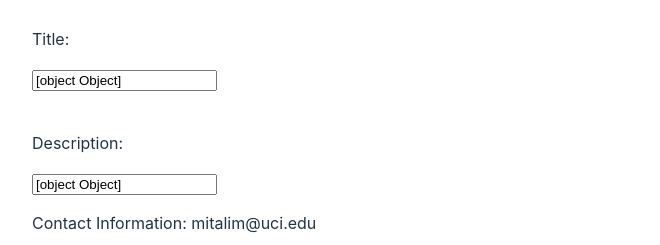
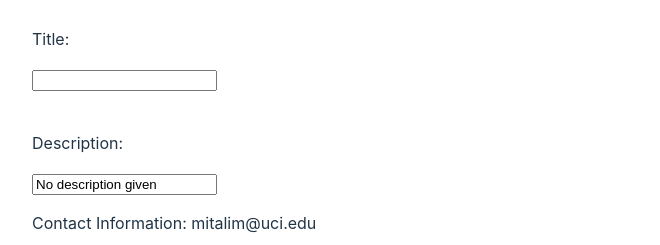
Before and after one commit to MaanPatel2005/ZotResearch, a React (Vite) app in the folder zot_research/: page / in a window 1280 px wide. Shown: the part 165-410 px from the top of the page, without its empty margins (224-884 px from the left). Built offline with nearby package versions, Linux system fonts and the light colour scheme.

Commit message:
Update AddPost.jsx

```diff
--- a/zot_research/src/AddPost.jsx
+++ b/zot_research/src/AddPost.jsx
@@ -6,12 +6,12 @@ function AddPost() {
   const [result, setResult] = useState('');
 
   const handleInputChange = (event) => {
-    setInputValue(event.target.value);
+    setInputValue(event);
   };
 
   const handleButtonClick = () => {
     // Process the input value and update the variable (result in this case)
-    setResult(`Input value is: ${inputValue.title}`);
+    setResult(`Entry submitted`);
   };
 
     return (
@@ -23,13 +23,13 @@ function AddPost() {
         <form class = "post">
           <label>
             <p>Title: </p>
-            <input type="text" value = {inputValue} onChange={handleInputChange} id = "title" name="title" />
+            <input type="text" value = {inputValue.title} onChange={handleInputChange} id = "title" name="title" />
           </label>
           <br/>
           <br/>
           <label>
             <p>Description:</p>
-            <input type="text" value = {inputValue} onChange={handleInputChange} id = "description" name="description" />
+            <input type="text" value = {inputValue.description} onChange={handleInputChange} id = "description" name="description" />
           </label>
           <p>Contact Information: mitalim@uci.edu</p>
           <button onClick={handleButtonClick}>Add</button>
```
